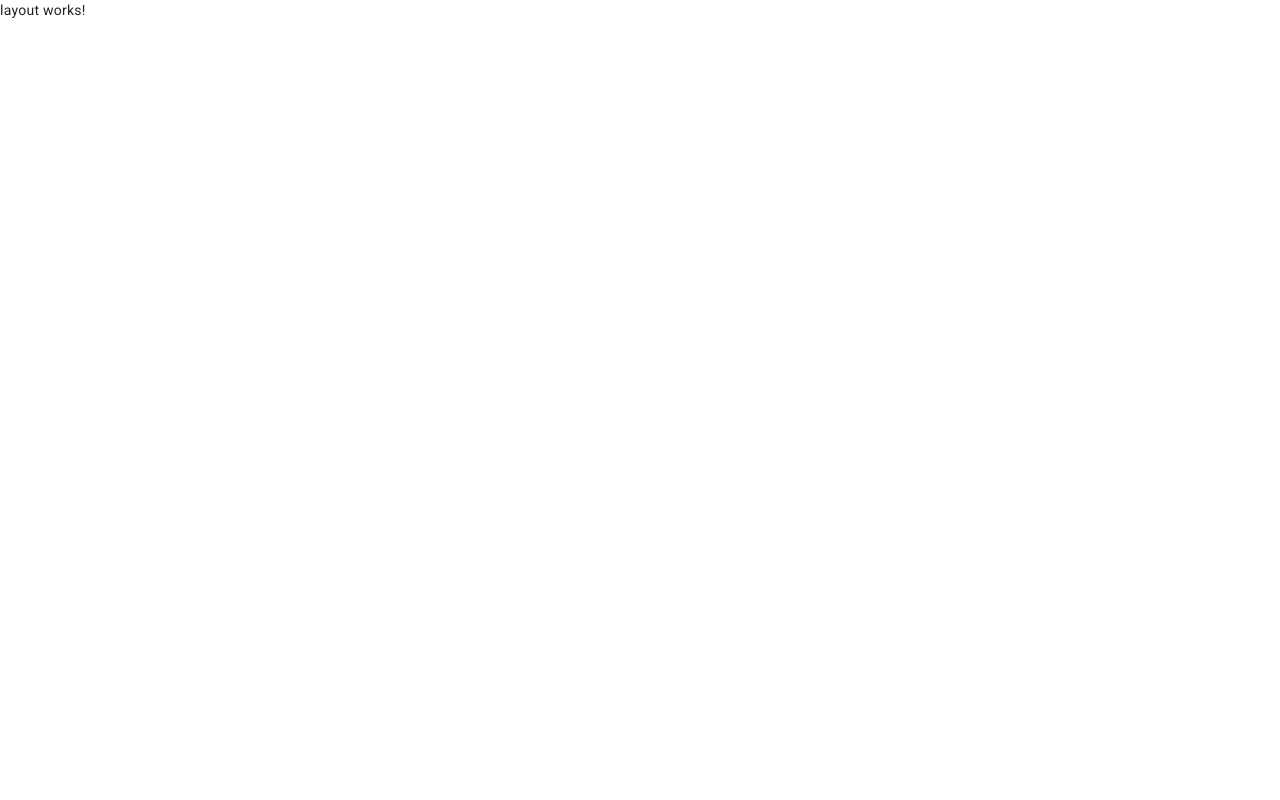
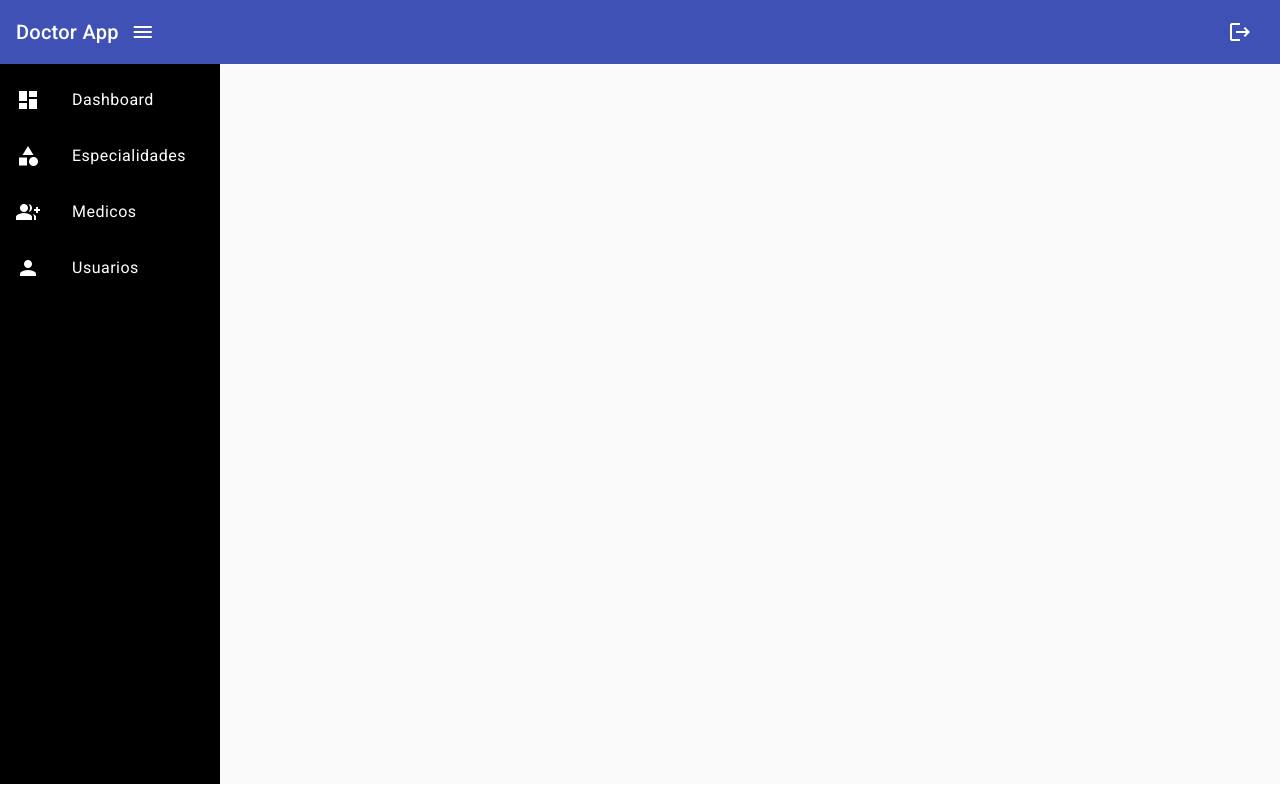
Before and after one commit to JuanCruzMonteros/Integrador-Arquitectura-Web, an Angular app in the folder frontend/: page /layout in a window 1280 px wide. Built offline with nearby package versions, Linux system fonts and the light colour scheme.

Commit message:
frontend | se agrega Login dashboard layout

```diff
--- a/frontend/src/app/app-routing.module.ts
+++ b/frontend/src/app/app-routing.module.ts
@@ -2,6 +2,7 @@ import { NgModule } from '@angular/core';
 import { RouterModule, Routes } from '@angular/router';
 import { LoginComponent } from './users/components/login/login.component';
 import { LayoutComponent } from './shared/components/layout/layout.component';
+import { SharedModule } from './shared/shared.module';
 
 const routes: Routes = [
   {
@@ -11,7 +12,7 @@ const routes: Routes = [
     path: 'login', component: LoginComponent, pathMatch: 'full'
   },
   {
-    path: 'layout', component: LayoutComponent, pathMatch: 'full'
+    path: 'layout', loadChildren: () => import('./shared/shared.module').then(m => m.SharedModule)
   },
   {
     path: '**', redirectTo: '', pathMatch: 'full'
@@ -19,7 +20,8 @@ const routes: Routes = [
 ];
 
 @NgModule({
-  imports: [RouterModule.forRoot(routes)],
+  imports: [RouterModule.forRoot(routes)
+  ],
   exports: [
     RouterModule,
   ]
--- a/frontend/src/app/shared/components/layout/layout.component.html
+++ b/frontend/src/app/shared/components/layout/layout.component.html
@@ -1 +1,42 @@
-<p>layout works!</p>
+<mat-toolbar color="primary">
+    <span>Doctor App</span>
+    <button mat-icon-button (click)="sidenav.toggle();">
+      <mat-icon>menu</mat-icon>
+    </button>
+
+    <span style="flex: 1 1 auto;;"></span>
+    <label style="font-size: 14px; margin-right: 20px;">{{username}}</label>
+    <button mat-icon-button (click)="cerrarSesion();">
+      <mat-icon>logout</mat-icon>
+    </button>
+  </mat-toolbar>
+
+  <mat-sidenav-container>
+    <mat-sidenav #sidenav opened mode="side" style="width: 220px; background: black;">
+      <mat-nav-list>
+        <mat-list-item routerLink="/layout/dashboard">
+          <mat-icon matListItemIcon style="color: white;">dashboard</mat-icon>
+          <div matListItemTitle style="color: white;">Dashboard</div>
+        </mat-list-item>
+        <mat-list-item routerLink="/layout/especialidades">
+          <mat-icon matListItemIcon style="color: white;">category</mat-icon>
+          <div matListItemTitle style="color: white;">Especialidades</div>
+        </mat-list-item>
+        <mat-list-item routerLink="/layout/medicos">
+          <mat-icon matListItemIcon style="color: white;">group_add</mat-icon>
+          <div matListItemTitle style="color: white;">Medicos</div>
+        </mat-list-item>
+        <mat-list-item routerLink="/layout/usuarios">
+          <mat-icon matListItemIcon style="color: white;">person</mat-icon>
+          <div matListItemTitle style="color: white;">Usuarios</div>
+        </mat-list-item>
+      </mat-nav-list>
+    </mat-sidenav>
+
+    <mat-sidenav-content>
+      <div style="height: 90vh;">
+        <router-outlet></router-outlet>
+      </div>
+    </mat-sidenav-content>
+
+  </mat-sidenav-container>
--- a/frontend/src/app/shared/components/layout/layout.component.ts
+++ b/frontend/src/app/shared/components/layout/layout.component.ts
@@ -1,4 +1,6 @@
 import { Component } from '@angular/core';
+import { Router } from '@angular/router';
+import { SharedService } from '../../services/shared.service';
 
 @Component({
   selector: 'app-layout',
@@ -7,4 +9,26 @@ import { Component } from '@angular/core';
 })
 export class LayoutComponent {
 
+  username: string = '';
+
+  constructor(private router: Router, private sharedService: SharedService
+  )// private cookieService: CookieService
+  {
+  }
+
+  ngOnInit(): void {
+    const usuarioSesion = this.sharedService.getSession();
+    if (usuarioSesion != null) {
+      this.username = usuarioSesion;
+    }
+  }
+
+  cerrarSesion() {
+    this.sharedService.deleteSession();
+
+    // this.cookieService.delete('Authorization','/');
+
+    this.router.navigate(['login']);
+  }
+
 }
--- a/frontend/src/app/shared/services/shared.service.ts
+++ b/frontend/src/app/shared/services/shared.service.ts
@@ -23,7 +23,7 @@ export class SharedService {
     localStorage.setItem(this.userStorageKey, JSON.stringify(session))
   }
 
-  getSession(session: Sesion) {
+  getSession() {
     const sessionString = localStorage.getItem(this.userStorageKey)
     return JSON.parse(sessionString!)
   }
--- a/frontend/src/app/shared/shared.module.ts
+++ b/frontend/src/app/shared/shared.module.ts
@@ -5,6 +5,8 @@ import { HttpClientModule } from '@angular/common/http';
 import { LayoutComponent } from './components/layout/layout.component';
 import { DashboardComponent } from './components/dashboard/dashboard.component';
 import { MaterialModule } from '../material/material.module';
+import { AppRoutingModule } from '../app-routing.module';
+import { LayoutRoutingModule } from './layout-routing.module';
 
 @NgModule({
   declarations: [
@@ -13,7 +15,8 @@ import { MaterialModule } from '../material/material.module';
   ],
   imports: [
     CommonModule,
-    MaterialModule
+    MaterialModule,
+    LayoutRoutingModule
   ],
   exports: [
     ReactiveFormsModule,
```
Also changed, not shown: frontend/src/app/shared/layout-routing.module.ts (added, +29 -0 lines).
